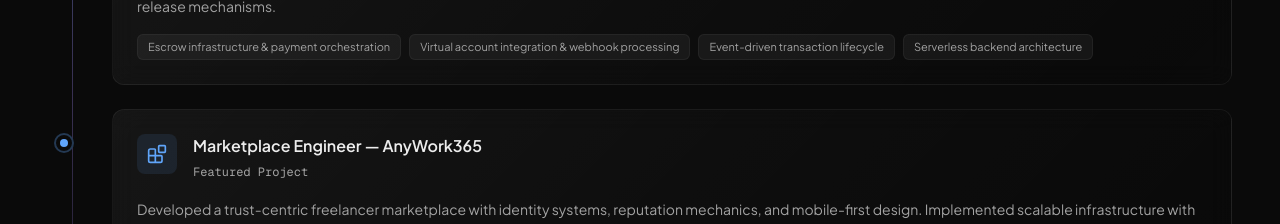
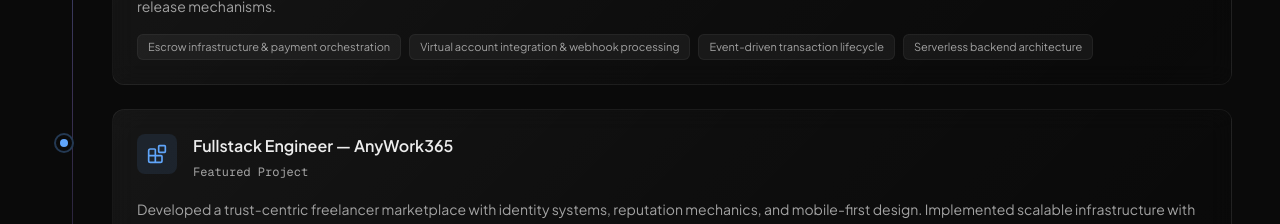
Before and after one commit to micha-tech/michaeljohnson, a Next.js app: page / in a window 1280 px wide. Shown: the part 6380-6604 px from the top of the page. Built offline with nearby package versions, Linux system fonts and the light colour scheme.

Commit message:
modification in experience.tsx:30

```diff
--- a/src/components/sections/experience.tsx
+++ b/src/components/sections/experience.tsx
@@ -32,7 +32,7 @@ const experiences = [
     ],
   },
   {
-    role: "Marketplace Engineer — AnyWork365",
+    role: "Fullstack Engineer — AnyWork365",
     period: "Featured Project",
     icon: Blocks,
     description:
```
